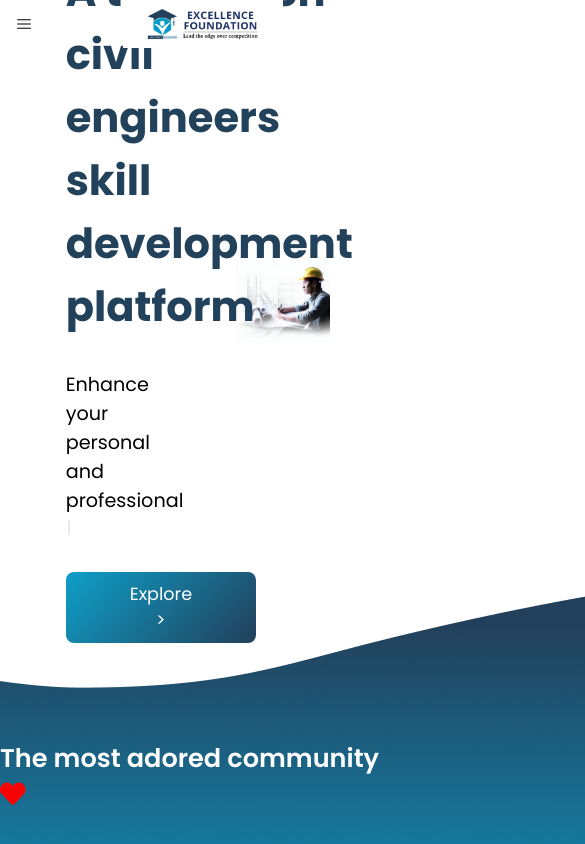
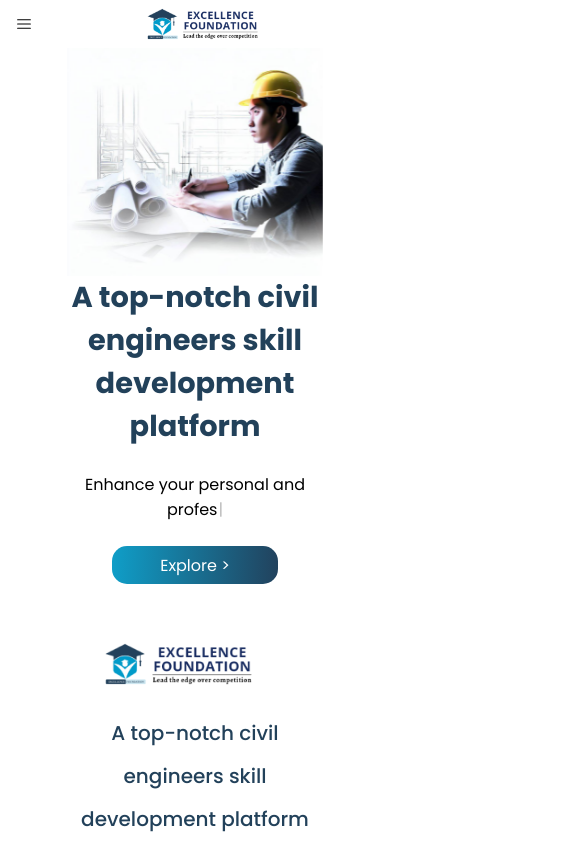
Before and after one commit to wyash12/ef-frontend, a Next.js app: page / in a window 390 px wide. Shown: the top 844 px of the page, 585 px wide, since content can reach past the window. Built offline with nearby package versions, Linux system fonts and the light colour scheme; some icons are missing.

Commit message:
responsive title container

```diff
--- a/components/common/Navbar.module.scss
+++ b/components/common/Navbar.module.scss
@@ -96,6 +96,7 @@
     background: linear-gradient(177deg, #22405b 0%, #0f9ec8 114.6%);
     font-weight: 400;
     overflow: scroll;
+    z-index: 1000;
   }
 }
 
--- a/components/home/Landing/TitleContainer.module.scss
+++ b/components/home/Landing/TitleContainer.module.scss
@@ -1,4 +1,4 @@
-@import '../../../styles/config';
+@import "../../../styles/config";
 
 .container {
   width: 100%;
@@ -31,6 +31,15 @@
           font-size: 1.2rem;
         }
       }
+
+      button {
+        border-radius: 0.9375rem;
+        background: linear-gradient(92deg, #0f9ec8 0%, #22405b 102.03%);
+        color: white;
+        border: none;
+        padding: 0.6rem 4rem;
+        font-size: 1.1rem;
+      }
     }
   }
 
@@ -47,3 +56,193 @@
     }
   }
 }
+
+@media (max-width: 1308px) {
+  .container {
+    padding: 10rem 3rem;
+
+    .titleContainer {
+      .tContainer {
+        h1 {
+          font-size: 2rem;
+        }
+        .paraWrapper {
+          .para {
+            font-size: 1.2rem;
+          }
+        }
+      }
+    }
+  }
+}
+
+@media (max-width: 1042px) {
+  .container {
+    padding: 6rem 2rem;
+
+    .titleContainer {
+      width: 60%;
+
+      .tContainer {
+        width: 80%;
+        gap: 1.5rem;
+
+        h1 {
+          font-size: 2rem;
+        }
+        .paraWrapper {
+          width: 80%;
+
+          .para {
+            font-size: 1rem;
+          }
+        }
+
+        button {
+          border-radius: 0.9375rem;
+          padding: 0.4rem 3rem;
+          font-size: 1rem;
+        }
+      }
+    }
+
+    .imageContainer {
+      width: 40%;
+
+      img {
+        width: 80%;
+      }
+    }
+  }
+}
+
+@media (max-width: 842px) {
+  .container {
+    height: auto;
+    padding: 0rem 2rem;
+    flex-direction: column-reverse;
+
+    .titleContainer {
+      width: 100%;
+      text-align: center;
+
+      .tContainer {
+        width: 80%;
+        align-items: center;
+        gap: 1.5rem;
+
+        h1 {
+          font-size: 2.2rem;
+        }
+
+        .paraWrapper {
+          width: 80%;
+
+          .para {
+            font-size: 1.2rem;
+          }
+        }
+      }
+    }
+
+    .imageContainer {
+      width: 100%;
+
+      img {
+        width: 20rem;
+        height: auto;
+      }
+    }
+  }
+}
+
+@media (max-width: 538px) {
+  .container {
+    padding: 0;
+    .titleContainer {
+      .tContainer {
+        h1 {
+          font-size: 1.8rem;
+        }
+
+        .paraWrapper {
+          .para {
+            font-size: 1rem;
+          }
+        }
+      }
+    }
+
+    .imageContainer {
+      img {
+        width: 16rem;
+        height: auto;
+      }
+    }
+  }
+}
+
+@media (max-width: 380px) {
+  .container {
+    padding: 0;
+
+    .titleContainer {
+      width: 90%;
+      .tContainer {
+        width: 100%;
+
+        h1 {
+          font-size: 1.6rem;
+        }
+
+        .paraWrapper {
+          width: 100%;
+        }
+
+        button {
+          border-radius: 0.9375rem;
+          padding: 0.3rem 2rem;
+          font-size: 0.8rem;
+        }
+      }
+    }
+  }
+}
+
+@media (max-width: 380px) {
+  .container {
+    .titleContainer {
+      width: 100%;
+
+      .tContainer {
+        width: 80%;
+
+        h1 {
+          font-size: 1.6rem;
+        }
+
+        .paraWrapper {
+          width: 100%;
+        }
+      }
+    }
+  }
+}
+
+@media (max-width: 380px) {
+  .container {
+    .titleContainer {
+      .tContainer {
+        h1 {
+          font-size: 1.4rem;
+        }
+      }
+    }
+    .imageContainer {
+      img {
+        width: 12rem;
+        height: auto;
+      }
+    }
+  }
+}
--- a/components/home/Landing/TitleContainer.tsx
+++ b/components/home/Landing/TitleContainer.tsx
@@ -1,7 +1,7 @@
 import Image from "next/image";
 import classes from "./TitleContainer.module.scss";
 import titleContainerImage from "../../../public/title_container.png";
-import Button from "../../common/Button";
+// import Button from "../../common/Button";
 import TypewriterComponent from "typewriter-effect";
 
 export default function TitleContainer(): JSX.Element {
@@ -23,12 +23,13 @@ export default function TitleContainer(): JSX.Element {
               }}
             />
           </div>
-          <Button
+          {/* <Button
             onClick={() => {}}
             text="Explore >"
             padding="0.6rem 4rem"
             fontSize={1.1}
-          />
+          /> */}
+          <button>Explore &gt;</button>
         </div>
       </div>
       <div className={classes.imageContainer}>
--- a/pages/index.tsx
+++ b/pages/index.tsx
@@ -17,12 +17,12 @@ export default function HomePage(): JSX.Element {
         <meta name="Excellence foundation home page" />
       </Head>
       <TitleContainer />
-      <WaveContainer />
+      {/* <WaveContainer />
       <CourseContainer />
       <VisionMissionContainer />
       <PlacementContainer />
       <ReviewContainer />
-      <PathContainer />
+      <PathContainer /> */}
     </>
   );
 }
```
Lines whose indentation alone changed are shown as unchanged.
